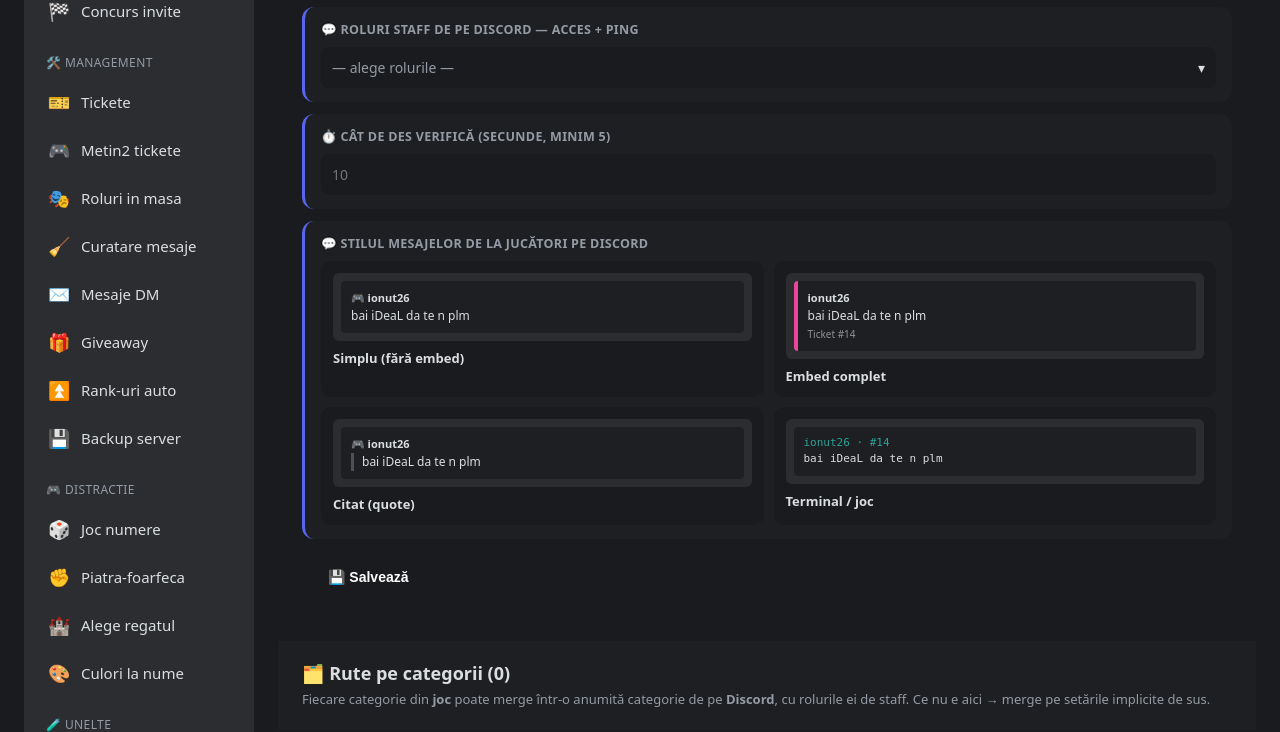
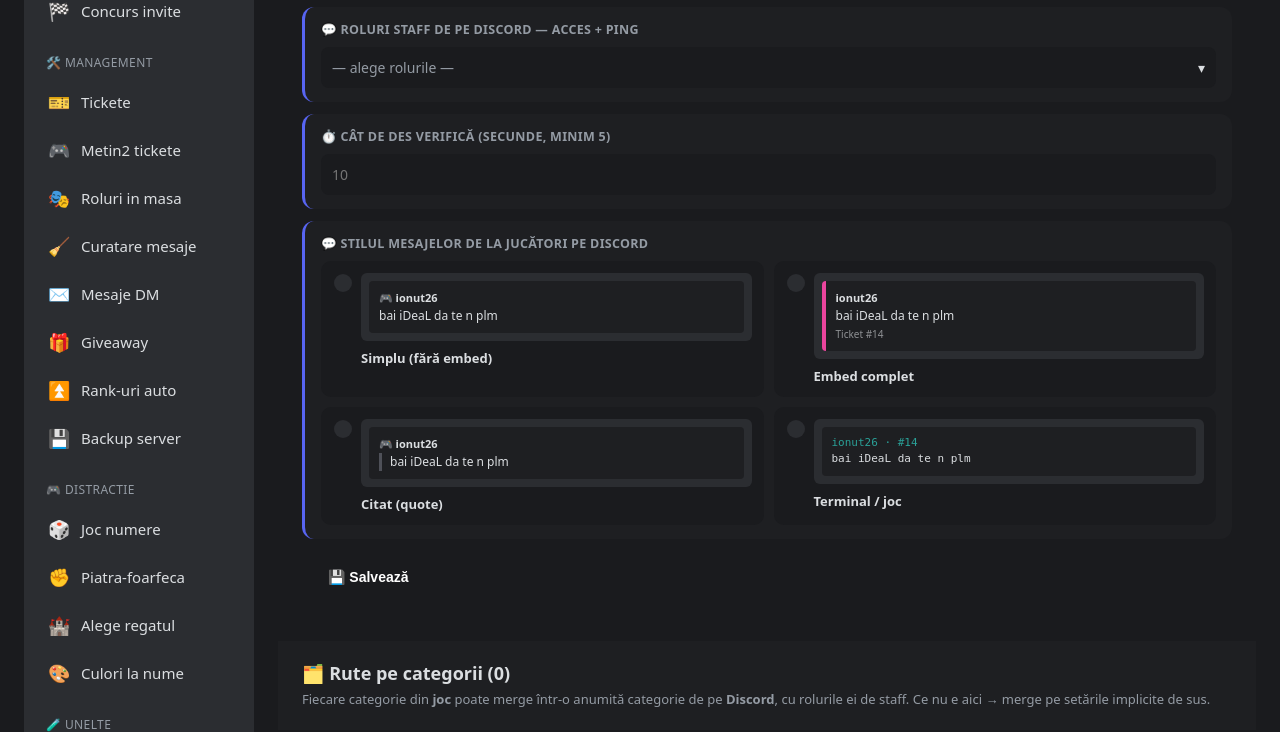
Before and after one commit to razvan1479/Sir-Penguin, a Flask app: template dashboard/templates/metin2.html in a window 1280 px wide. Shown: the part 790-1522 px from the top of the page. Run offline with Flask 3, Linux system fonts and the light colour scheme; the template is opened without the code that fills it, so the values that code supplies are empty.

Commit message:
v26.8.11

```diff
--- a/dashboard/templates/metin2.html
+++ b/dashboard/templates/metin2.html
@@ -56,10 +56,15 @@
   .help { font-size:12px; color:var(--muted); margin:6px 2px 0; line-height:1.55; }
   .styles { display:grid; grid-template-columns:1fr 1fr; gap:10px; margin-top:4px; }
   @media (max-width:640px){ .styles { grid-template-columns:1fr; } }
-  .style-opt { display:block; background:var(--bg); border:2px solid var(--glass-border); border-radius:10px; padding:12px; cursor:pointer; transition:border-color .15s; }
-  .style-opt.on { border-color:var(--accent); }
-  .style-opt input { display:none; }
-  .style-opt > span { display:block; margin-top:8px; font-size:13px; font-weight:700; color:var(--text); }
+  .style-opt { position:relative; display:block; background:var(--bg); border:2px solid var(--glass-border); border-radius:10px; padding:12px 12px 12px 40px; cursor:pointer; transition:border-color .15s, background .15s; }
+  .style-opt .tick { position:absolute; left:13px; top:13px; width:18px; height:18px; border-radius:50%; border:2px solid var(--glass-border); background:var(--card); transition:all .15s; }
+  .style-opt input { position:absolute; opacity:0; width:0; height:0; }
+  /* evidentiere prin CSS pur — merge chiar daca JS-ul nu ruleaza */
+  .style-opt:has(input:checked) { border-color:var(--accent); background:rgba(88,101,242,.06); }
+  .style-opt:has(input:checked) .tick { border-color:var(--accent); background:var(--accent); box-shadow:inset 0 0 0 3px var(--card); }
+  .style-opt.on { border-color:var(--accent); background:rgba(88,101,242,.06); }  /* fallback JS */
+  .style-opt.on .tick { border-color:var(--accent); background:var(--accent); box-shadow:inset 0 0 0 3px var(--card); }
+  .style-opt .lbl { display:block; margin-top:8px; font-size:13px; font-weight:700; color:var(--text); }
   .prev { background:var(--card); border-radius:6px; padding:8px; }
   .pv { background:var(--input); border-radius:4px; padding:8px 10px; font-size:12px; color:var(--text); line-height:1.5; }
   .pv b { font-size:11px; }
@@ -129,25 +134,29 @@
           <label>💬 Stilul mesajelor de la jucători pe Discord</label>
           {% set st = cfg.get('msg_style','simplu') %}
           <div class="styles">
-            <label class="style-opt {% if st=='simplu' %}on{% endif %}">
-              <input type="radio" name="msg_style" value="simplu" {% if st=='simplu' %}checked{% endif %}>
+            <label class="style-opt" for="ms_simplu">
+              <input type="radio" name="msg_style" id="ms_simplu" value="simplu" {% if st=='simplu' %}checked{% endif %}>
+              <span class="tick"></span>
               <div class="prev"><div class="pv"><b>🎮 ionut26</b><br>bai iDeaL da te n plm</div></div>
-              <span>Simplu (fără embed)</span>
+              <span class="lbl">Simplu (fără embed)</span>
             </label>
-            <label class="style-opt {% if st=='embed' %}on{% endif %}">
-              <input type="radio" name="msg_style" value="embed" {% if st=='embed' %}checked{% endif %}>
+            <label class="style-opt" for="ms_embed">
+              <input type="radio" name="msg_style" id="ms_embed" value="embed" {% if st=='embed' %}checked{% endif %}>
+              <span class="tick"></span>
               <div class="prev"><div class="pv" style="border-left:4px solid #eb459e"><b>ionut26</b><br>bai iDeaL da te n plm<br><small style="opacity:.6">Ticket #14</small></div></div>
-              <span>Embed complet</span>
+              <span class="lbl">Embed complet</span>
             </label>
-            <label class="style-opt {% if st=='citat' %}on{% endif %}">
-              <input type="radio" name="msg_style" value="citat" {% if st=='citat' %}checked{% endif %}>
+            <label class="style-opt" for="ms_citat">
+              <input type="radio" name="msg_style" id="ms_citat" value="citat" {% if st=='citat' %}checked{% endif %}>
+              <span class="tick"></span>
               <div class="prev"><div class="pv"><b>🎮 ionut26</b><br><span style="border-left:3px solid #4e5058;padding-left:8px;display:inline-block">bai iDeaL da te n plm</span></div></div>
-              <span>Citat (quote)</span>
+              <span class="lbl">Citat (quote)</span>
             </label>
-            <label class="style-opt {% if st=='terminal' %}on{% endif %}">
-              <input type="radio" name="msg_style" value="terminal" {% if st=='terminal' %}checked{% endif %}>
+            <label class="style-opt" for="ms_terminal">
+              <input type="radio" name="msg_style" id="ms_terminal" value="terminal" {% if st=='terminal' %}checked{% endif %}>
+              <span class="tick"></span>
               <div class="prev"><div class="pv mono" style="color:#2aa198">ionut26 · #14<br><span style="color:var(--text)">bai iDeaL da te n plm</span></div></div>
-              <span>Terminal / joc</span>
+              <span class="lbl">Terminal / joc</span>
             </label>
           </div>
         </div>
@@ -249,8 +258,10 @@
   <script>
     // dropdown cu checkbox-uri: deschide/inchide, arata rolurile alese pe buton
     document.querySelectorAll('[data-msel]').forEach(ms => {
+      try {
       const btn = ms.querySelector('.msel-btn');
       const label = ms.querySelector('.msel-label');
+      if (!btn || !label) return;
       const ph = label.dataset.ph;
       function upd() {
         const names = [...ms.querySelectorAll('input:checked')].map(i => i.dataset.name);
@@ -264,6 +275,7 @@
       });
       ms.querySelectorAll('input').forEach(i => i.addEventListener('change', upd));
       upd();
+      } catch (e) { /* daca un dropdown are o problema, nu blocam restul paginii */ }
     });
     document.addEventListener('click', e => {
       document.querySelectorAll('[data-msel].open').forEach(o => { if (!o.contains(e.target)) o.classList.remove('open'); });
```
